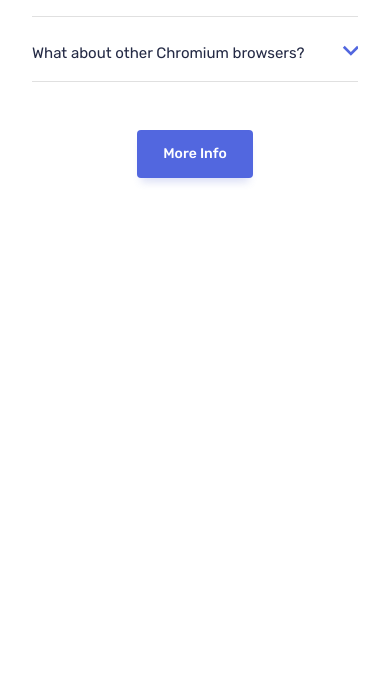
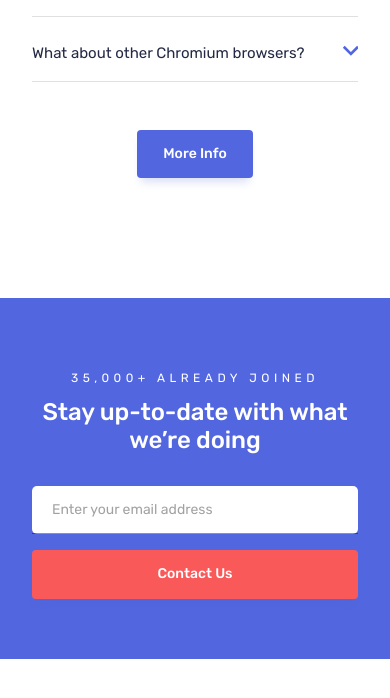
Before and after one commit to 0x41-li/bookmark-landing-page, a React (Vite) app: page / in a window 390 px wide. Shown: the part 3706-4404 px from the top of the page. Built offline with nearby package versions, Linux system fonts and the light colour scheme.

Commit message:
Add the newsletter section for mobile devices

```diff
--- a/src/App.tsx
+++ b/src/App.tsx
@@ -11,6 +11,7 @@ import Hero from "./sections/Hero.tsx";
 import Features from "./sections/Features.tsx";
 import DownloadExtension from "./sections/DownloadExtension.tsx";
 import FAQ from "./sections/FAQ.tsx";
+import Newsletter from "./sections/Newsletter.tsx";
 
 // Mui module extension
 // ! I tried to put in another file, but I faced a lot of issues
@@ -211,6 +212,7 @@ function App() {
       <Features />
       <DownloadExtension />
       <FAQ />
+      <Newsletter />
     </ThemeProvider>
   );
 }
--- a/src/data/data.json
+++ b/src/data/data.json
@@ -114,11 +114,12 @@
     "button-text": "More Info"
   },
   "newsletter": {
-    "supheading": "",
-    "heading": "",
+    "supheading": "35,000+ ALREADY JOINED",
+    "heading": "Stay up-to-date with what we’re doing",
     "form": {
       "input-placeholder-text": "Enter your email address",
-      "button-text": "Contact Us"
+      "button-text": "Contact Us",
+      "error-text": "Whoops, make sure it’s an emailWhoops, make sure it’s an email"
     }
   },
   "footer": {
--- a/src/sections/Features.tsx
+++ b/src/sections/Features.tsx
@@ -11,7 +11,7 @@ import {
   useMediaQuery,
   useTheme,
 } from "@mui/material";
-import React, { Fragment, useEffect, useRef, useState } from "react";
+import { useEffect, useRef, useState } from "react";
 
 // images/illustrations
 import simpleBookmarkingSVG from "../assets/images/features/simple-bookmarking.svg";
@@ -31,7 +31,6 @@ const Features = () => {
   const IsMobile = useMediaQuery(theme.breakpoints.down("md"));
 
   const featuresData = data.features;
-
 
   useEffect(() => {
     if (tabsElRef.current) {
@@ -54,6 +53,7 @@ const Features = () => {
         <Typography variant="h2" textAlign="center">
           {featuresData.heading}
         </Typography>
+
         <Typography
           variant="body1"
           textAlign="center"
@@ -106,7 +106,6 @@ const Features = () => {
                   flex: IsMobile ? "0 0 1" : "1",
                   borderBottom: "1px solid rgba(73, 93, 207, 0.2001)",
                   opacity: 0.75,
-
 
                   "&.Mui-selected": {
                     color: theme.palette.darkBlue.main,
--- /dev/null
+++ b/src/sections/Newsletter.tsx
@@ -0,0 +1,95 @@
+import {
+  Box,
+  Button,
+  Container,
+  Input,
+  Theme,
+  Typography,
+  useTheme,
+} from "@mui/material";
+
+import data from "../data/data.json";
+
+const newsletterData = data.newsletter;
+
+const Newsletter = () => {
+  const theme = useTheme() as Theme;
+
+  return (
+    <Container
+      component="section"
+      sx={{
+        marginBlockStart: { xs: theme.spacing(30), md: theme.spacing(50) },
+        maxWidth: "1104px",
+        backgroundColor: theme.palette.primary.main,
+      }}
+    >
+      <Box
+        sx={{
+          paddingBlock: theme.spacing(15),
+        }}
+      >
+        {/* Text */}
+        <Box>
+          <Typography
+            component="p"
+            textAlign="center"
+            sx={{
+              fontSize: "0.75rem",
+              letterSpacing: theme.spacing(1.125),
+              lineHeight: theme.spacing(10),
+              color: "#FFFFFF",
+            }}
+          >
+            {newsletterData.supheading}
+          </Typography>
+
+          <Typography
+            variant="h2"
+            textAlign="center"
+            sx={{
+              lineHeight: "1.75rem",
+              letterSpacing: "-0.08px",
+              color: "#FFFFFF",
+            }}
+          >
+            {newsletterData.heading}
+          </Typography>
+        </Box>
+
+        {/* Form */}
+        <Box component="form" noValidate>
+          <Input
+            fullWidth
+            placeholder="Enter your email address"
+            sx={{
+              "& input": {
+                marginBlockStart: theme.spacing(8),
+                backgroundColor: "white",
+                paddingInline: theme.spacing(5),
+                paddingBlock: theme.spacing(2.5),
+                fontSize: "0.875rem",
+                lineHeight: "1.75rem",
+                borderRadius: "5px",
+                height: "28px",
+              },
+            }}
+          />
+
+          <Button
+            variant="contained"
+            sx={{
+              background: "#FA5959",
+              marginBlockStart: theme.spacing(4),
+              width: "100%",
+            }}
+          >
+            Contact Us
+          </Button>
+        </Box>
+      </Box>
+    </Container>
+  );
+};
+
+export default Newsletter;
```
